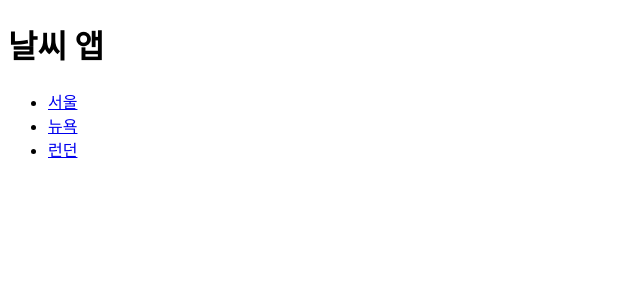
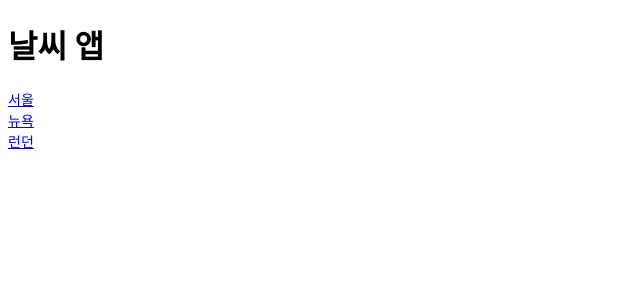
Before and after one commit to hajoeun/weather-app, a Next.js app: page / in a window 1280 px wide. Shown: the top 300 px of the page, without its empty margins (0-640 px from the left). Built offline with nearby package versions, Linux system fonts and the light colour scheme.

Commit message:
페이지 스타일 입히기

```diff
--- /dev/null
+++ b/src/app/global.css
@@ -0,0 +1,8 @@
+button {
+  border: none;
+  border-radius: 4px;
+  padding: 4px 8px;
+  font-size: 8px;
+  color: white;
+  background-color: green;
+}
--- a/src/app/layout.tsx
+++ b/src/app/layout.tsx
@@ -1,3 +1,5 @@
+import './global.css'
+
 import type { Metadata } from 'next'
 import { Inter } from 'next/font/google'
 
--- a/src/app/page.tsx
+++ b/src/app/page.tsx
@@ -1,10 +1,12 @@
 import Link from 'next/link'
+
+import style from './style.module.css'
 
 export default function Home() {
   return (
     <>
       <h1>날씨 앱</h1>
-      <ul>
+      <ul className={style.list}>
         <li>
           <Link href="/seoul">서울</Link>
         </li>
--- /dev/null
+++ b/src/app/style.module.css
@@ -0,0 +1,9 @@
+.list {
+  list-style: none;
+  padding: 0;
+}
+
+.list li {
+  font-size: 14px;
+  line-height: 1.5;
+}
```
